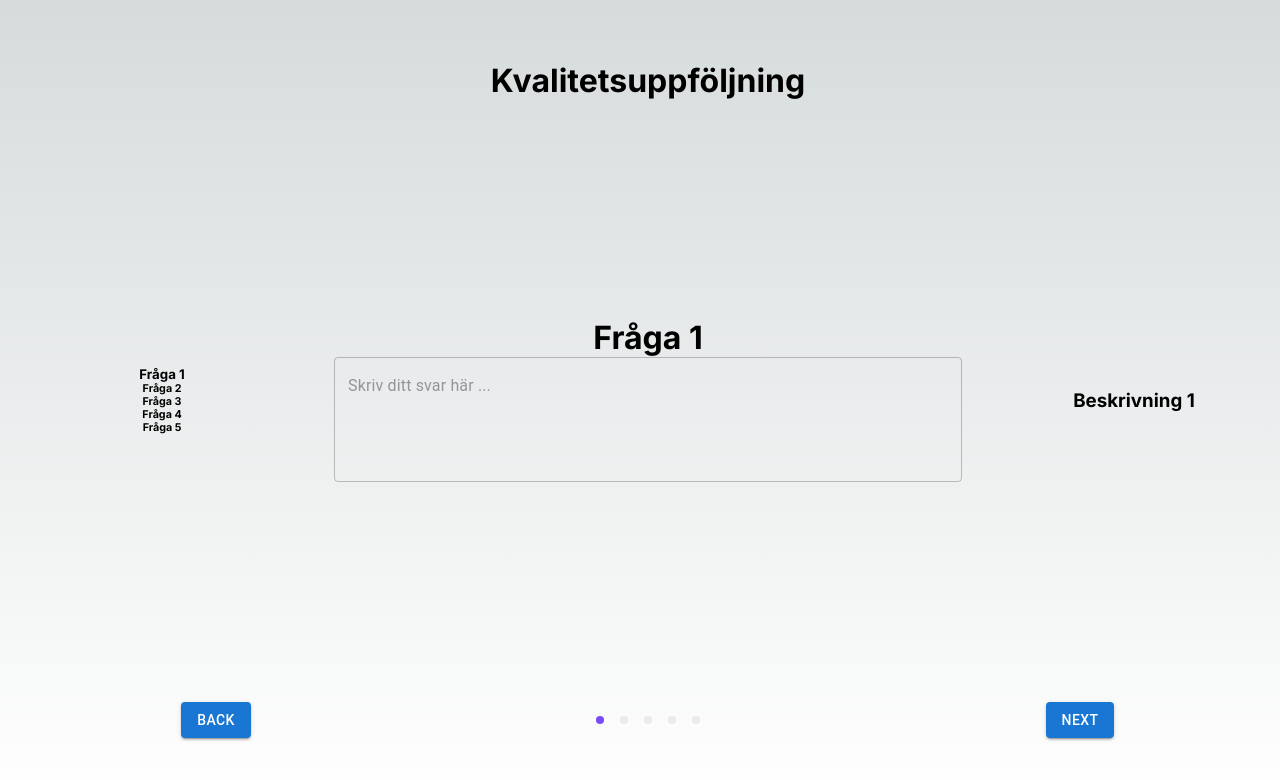
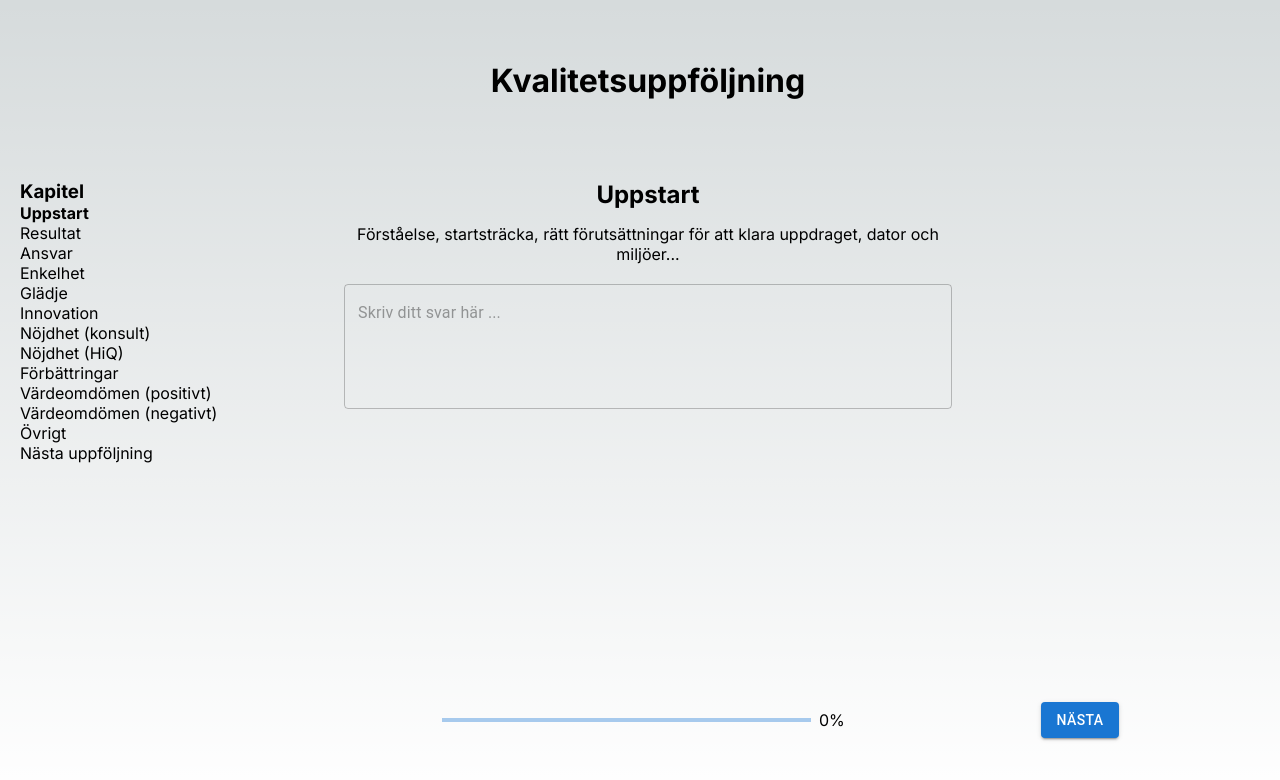
Before and after one commit to emlieskoog/feedbaq, a Next.js app in the folder feedbaq-client/: page /new-form in a window 1280 px wide. Shown: the top 780 px of the page. Built offline with nearby package versions, Linux system fonts and the light colour scheme.

Commit message:
changes to the new form page

```diff
--- a/feedbaq-client/app/new-form/page.tsx
+++ b/feedbaq-client/app/new-form/page.tsx
@@ -1,108 +1,94 @@
 'use client';
-import { useState } from 'react';
-import { Grid, Stepper, Step, StepLabel, Button, TextField } from '@mui/material';
+import { useState, useEffect } from 'react';
+import { Grid, Button, TextField, LinearProgress, LinearProgressProps, Box, Rating } from '@mui/material';
 import '../styles/form.css';
-
-import StepConnector, { stepConnectorClasses } from '@mui/material/StepConnector';
-import { StepIconProps } from '@mui/material/StepIcon';
-import { styled } from '@mui/material/styles';
-import Check from '@mui/icons-material/Check';
 
 
 export default function FormGrid() {
 
-    const QontoConnector = styled(StepConnector)(({ theme }) => ({
-      [`&.${stepConnectorClasses.alternativeLabel}`]: {
-        top: 10,
-        left: 'calc(-50% + 16px)',
-        right: 'calc(50% + 16px)',
-      },
-      [`&.${stepConnectorClasses.active}`]: {
-        [`& .${stepConnectorClasses.line}`]: {
-          borderColor: '#784af4',
-        },
-      },
-      [`&.${stepConnectorClasses.completed}`]: {
-        [`& .${stepConnectorClasses.line}`]: {
-          borderColor: '#784af4',
-        },
-      },
-      [`& .${stepConnectorClasses.line}`]: {
-        borderColor: theme.palette.mode === 'dark' ? theme.palette.grey[800] : '#eaeaf0',
-        borderTopWidth: 3,
-        borderRadius: 1,
-      },
-    }));
-
-    const QontoStepIconRoot = styled('div')<{ ownerState: { active?: boolean } }>(
-      ({ theme, ownerState }) => ({
-        color: theme.palette.mode === 'dark' ? theme.palette.grey[700] : '#eaeaf0',
-        display: 'flex',
-        height: 22,
-        alignItems: 'center',
-        ...(ownerState.active && {
-          color: '#784af4',
-        }),
-        '& .QontoStepIcon-completedIcon': {
-          color: '#784af4',
-          zIndex: 1,
-          fontSize: 18,
-        },
-        '& .QontoStepIcon-circle': {
-          width: 8,
-          height: 8,
-          borderRadius: '50%',
-          backgroundColor: 'currentColor',
-        },
-      }),
-    );
-
-    function QontoStepIcon(props: StepIconProps) {
-      const { active, completed, className } = props;
-
-      return (
-        <QontoStepIconRoot ownerState={{ active }} className={className}>
-          {completed ? (
-            <Check className="QontoStepIcon-completedIcon" />
-          ) : (
-            <div className="QontoStepIcon-circle" />
-          )}
-        </QontoStepIconRoot>
-      );
-    }
-
-    const [activeStep, setActiveStep] = useState(0);
-
   const questions = [
     {
-            question: 'Fråga 1',
-            description: 'Beskrivning 1',
-            inputType: '...'
+      question: 'Uppstart',
+      description: 'Förståelse, startsträcka, rätt förutsättningar för att klara uppdraget, dator och miljöer...',
+      inputType: 'text'
     },
     {
-            question: 'Fråga 2',
-            description: 'Beskrivning 2',
-            inputType: '...'
+      question: 'Resultat',
+      description: 'Kompetens, levererar, kvalitet, tid...',
+      inputType: 'text'
     },
     {
-            question: 'Fråga 3',
-            description: 'Beskrivning 3',
-            inputType: '...'
+      question: 'Ansvar',
+      description: 'Samarbete, hjälper & frågar, står för åtaganden, flaggar...',
+      inputType: 'text'
     },
     {
-            question: 'Fråga 4',
-            description: 'Beskrivning 4',
-            inputType: '...'
+      question: 'Enkelhet',
+      description: 'Göra det svåra enkelt, enkel kommunikation...',
+      inputType: 'text'
     },
     {
-            question: 'Fråga 5',
-            description: 'Beskrivning 5',
-            inputType: '...'
+      question: 'Glädje',
+      description: 'Tillför energi, kul att jobba med...',
+      inputType: 'text'
+    },
+    {
+      question: 'Innovation',
+      description: 'Kreativ, kommer med förslag och idéer, kliver fram...',
+      inputType: 'text'
+    },
+    {
+      question: 'Nöjdhet (konsult)',
+      description: 'Hur nöjd är kunden med konsulten på en skala 1-10?',
+      inputType: 'rating'
+    },
+    {
+      question: 'Nöjdhet (HiQ)',
+      description: 'Hur nöjd är kunden med HiQ på en skala 1-10?',
+      inputType: 'rating'
+    },
+    {
+      question: 'Förbättringar',
+      description: 'Vad kan förbättras?',
+      inputType: 'text'
+    },
+    {
+      question: 'Värdeomdömen (positivt)',
+      description: 'Positiv feedback och beröm från kunder eller användare...',
+      inputType: 'text'
+    },
+    {
+      question: 'Värdeomdömen (negativt)',
+      description: 'Negativ feedback och kritik från kunder eller användare...',
+      inputType: 'text'
+    },
+    {
+      question: 'Övrigt',
+      description: 'Allmänt utrymme för ytterligare kommentarer eller ämnen som inte täcks av andra frågor...',
+      inputType: 'text'
+    },
+    {
+      question: 'Nästa uppföljning',
+      description: 'Planerad tidpunkt eller åtgärder för den nästa uppföljningen...',
+      inputType: 'text'
     }
   ];
 
+  const [activeStep, setActiveStep] = useState(0);
   const [inputValues, setInputValues] = useState(Array(questions.length).fill(''));
 
+  function LinearProgressWithLabel(props: LinearProgressProps & { value: number }) {
+    return (
+      <Box sx={{ display: 'flex', alignItems: 'center' }}>
+        <Box sx={{ width: '100%', mr: 1 }}>
+          <LinearProgress variant="determinate" {...props} />
+        </Box>
+        <Box sx={{ minWidth: 35 }}>
+          {`${Math.round(props.value)}%`}
+        </Box>
+      </Box>
+    );
+  }
 
   const handleNext = () => {
       setActiveStep((prevActiveStep) => prevActiveStep + 1);
@@ -118,6 +104,12 @@ export default function FormGrid() {
       setInputValues(newInputValues);
   }
 
+  const sendForm = () => {
+    inputValues.forEach((value, index) => {
+      console.log(`Answer for subject ${questions[index].question.toUpperCase()}: ${value}, with type "${typeof(value)}"`);
+    });
+  }
+
 
   return (
       <Grid container spacing={2} className="outerGrid">
@@ -127,21 +119,28 @@ export default function FormGrid() {
           </Grid>
 
           {/* Second row */}
-            <Grid item xs={3} sx={{flexDirection: 'column'}} className="middleRow centerContent">
+          <Grid item xs={3} sx={{flexDirection: 'column'}} className="middleRow">
+              <h3>Kapitel</h3>
               {questions.map((q, index) => {
                   return (
-                        <div key={index}>
+                      <div key={index} className='formChapterList' onClick={() => setActiveStep(index)}>
                         {index === activeStep ? (
-                            <h5>{q.question}</h5>
+                          <p className='selectedChapter'>{q.question}</p>
                         ) : (
-                            <h6>{q.question}</h6>
+                          <p>{q.question}</p>
                         )}
                       </div>
                   );
               })}
           </Grid>
-            <Grid item xs={6} sx={{flexDirection: 'column'}} className="middleRow centerContent">
-                <h1>{questions[activeStep].question}</h1>
+          <Grid item xs={6} sx={{flexDirection: 'column', overflowY: 'auto'}} className="middleRow">
+            {
+              activeStep < questions.length ?
+              <>
+                <h2 className='questionTitle'>{questions[activeStep].question}</h2>
+                <p className='questionDescription'>{questions[activeStep].description}</p>
+                <Box className='centerContent'>
+                  {questions[activeStep].inputType === 'text' &&
                     <TextField
                       value={inputValues[activeStep]}
                       onChange={handleInputChange}
@@ -151,28 +150,46 @@ export default function FormGrid() {
                       rows={4}
                       variant="outlined"
                     />
+                  }
+                  {questions[activeStep].inputType === 'rating' && <Rating value={inputValues[activeStep]} onChange={handleInputChange} max={10} size='large'/>}
+                </Box>
+              </>
+              :
+              <>
+                <h2>Sammanfattning</h2>
+                {
+                  questions.map((q, index) => {
+                    return (
+                      <>
+                        <h4>{q.question}</h4>
+                        <Box sx={{marginBottom: '10px'}}>
+                          { inputValues[index] ? <p>{inputValues[index]}</p> : <p>Inget svar...</p> }
+                        </Box>
+                      </>
+                    );
+                  })
+                }
+              </>
+            }
+
           </Grid>
           <Grid item xs={3} className="middleRow centerContent">
-                <h3>{questions[activeStep].description}</h3>
+
           </Grid>
 
           {/* Third row */}
           <Grid item xs={4} className="bottomRow centerContent">
-                <Button variant="contained" onClick={handleBack}>Back</Button>
+            { activeStep != 0 && <Button variant="contained" onClick={handleBack}>Tillbaka</Button> }
           </Grid>
           <Grid item xs={4} className="bottomRow centerContent">
-                <Stepper alternativeLabel activeStep={activeStep} connector={<QontoConnector/>}>
-                    {questions.map((label, index) => {
-                        return (
-                            <Step key={index}>
-                                <StepLabel StepIconComponent={QontoStepIcon}/>
-                            </Step>
-                        );
-                    })}
-                </Stepper>
+            <Box sx={{width: '100%'}}>
+              <LinearProgressWithLabel value={(activeStep / questions.length) * 100} />
+            </Box>
           </Grid>
           <Grid item xs={4} className="bottomRow centerContent">
-                <Button variant="contained" onClick={handleNext}>Next</Button>
+            { activeStep < questions.length-1 && <Button variant="contained" onClick={handleNext}>Nästa</Button> }
+            { activeStep == questions.length-1 && <Button variant='contained' onClick={handleNext}>Klar</Button> }
+            { activeStep == questions.length && <Button variant='contained' onClick={sendForm}>Skicka</Button> }
           </Grid>
       </Grid>
   );
--- a/feedbaq-client/app/styles/form.css
+++ b/feedbaq-client/app/styles/form.css
@@ -7,7 +7,7 @@
 .middleRow {
     height: 60%;
     margin: 0 !important;
-    padding: 10px 10px!important;
+    padding: 20px 20px!important;
 }
 
 .topRow {
@@ -27,3 +27,22 @@
     align-items: center;
     display: flex;
 }
+
+.selectedChapter {
+    font-weight: bold;
+}
+
+.formChapterList:hover {
+    cursor: pointer;
+    color: gray;
+}
+
+.questionTitle {
+    text-align: center;
+    margin-bottom: 15px;
+}
+
+.questionDescription {
+    text-align: center;
+    margin-bottom: 20px;
+}
```
Lines whose indentation alone changed are shown as unchanged.
